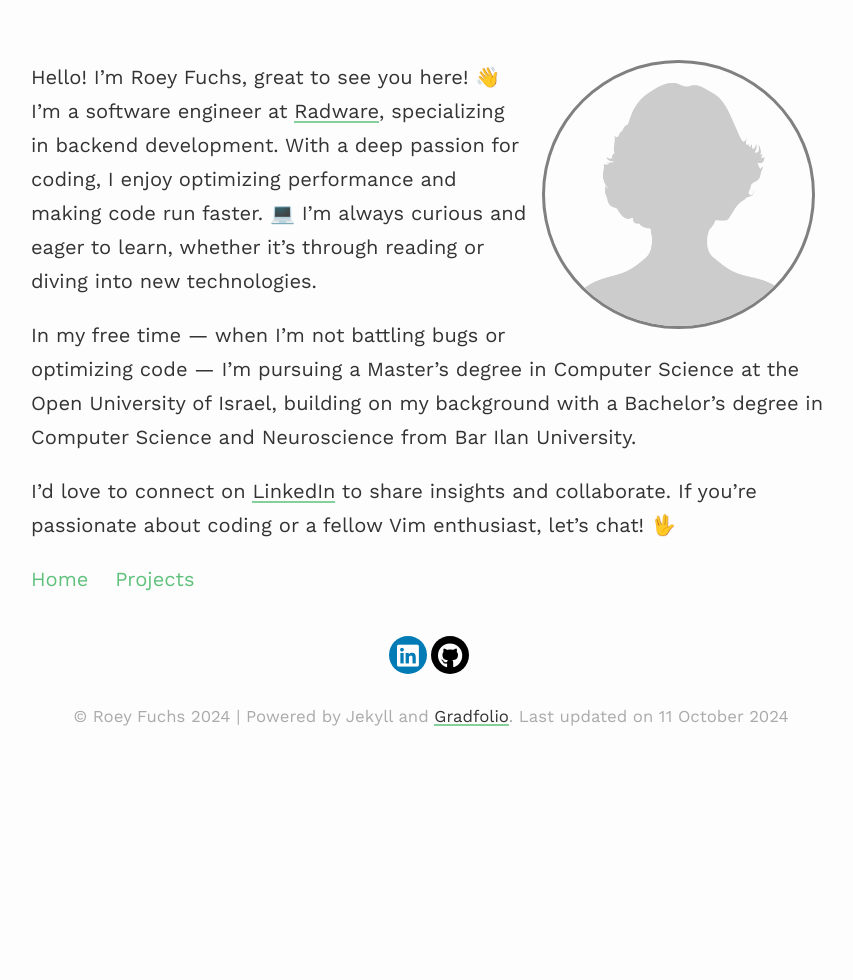
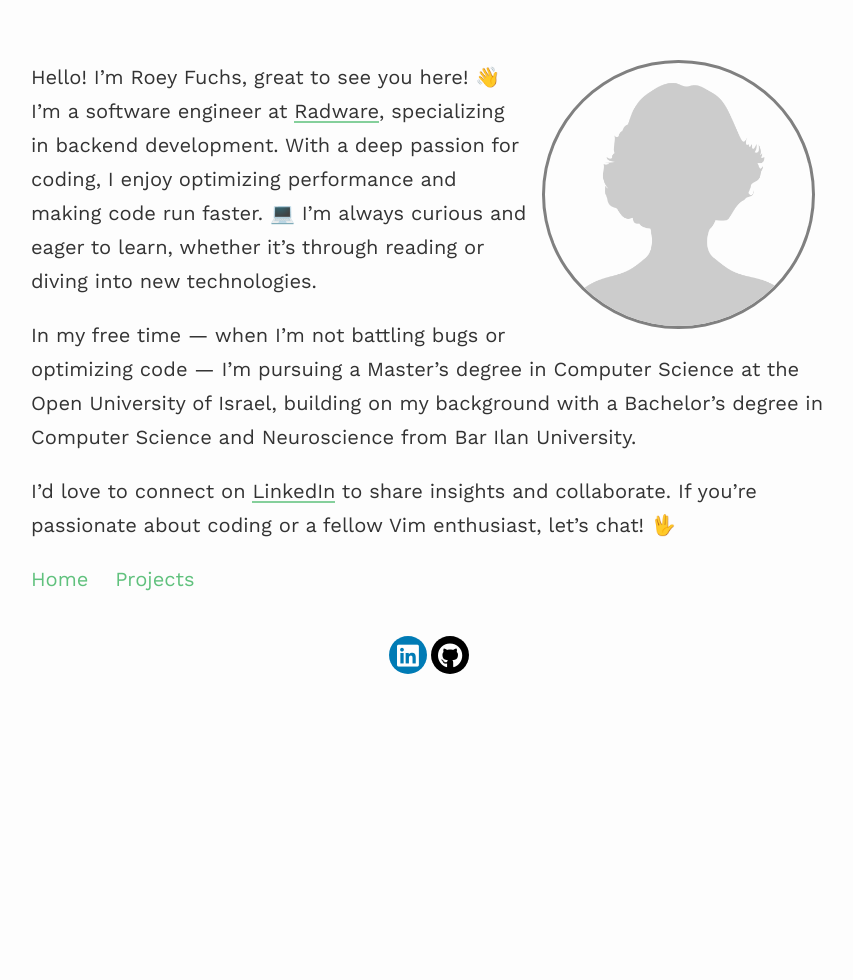
Before and after one commit to roeyfuchs/roeyfuchs.github.io, a Jekyll site: the page built from index.md, in a window 1280 px wide. Shown: the whole page, without its empty margins (209-1062 px from the left). Built offline with Jekyll 4.4.1, drawn with Linux system fonts in a browser that asks for light colours; nearby versions of some CDN libraries.

Commit message:
Update default.html

```diff
--- a/_layouts/default.html
+++ b/_layouts/default.html
@@ -34,15 +34,6 @@
 
         <footer>
           {% include social-footer.html %}
-
-          <p class="copy">
-            <small> &copy; {{site.title}} {{ site.time | date: '%Y' }}
-                    | Powered by Jekyll and
-                    <a target="_blank" href="https://github.com/jitinnair1/gradfolio/">Gradfolio</a>.
-                    Last updated on {{ site.time | date_to_long_string }}
-            </small>
-          </p>
-
         </footer>
 
         {% include analytics.html %}
```
